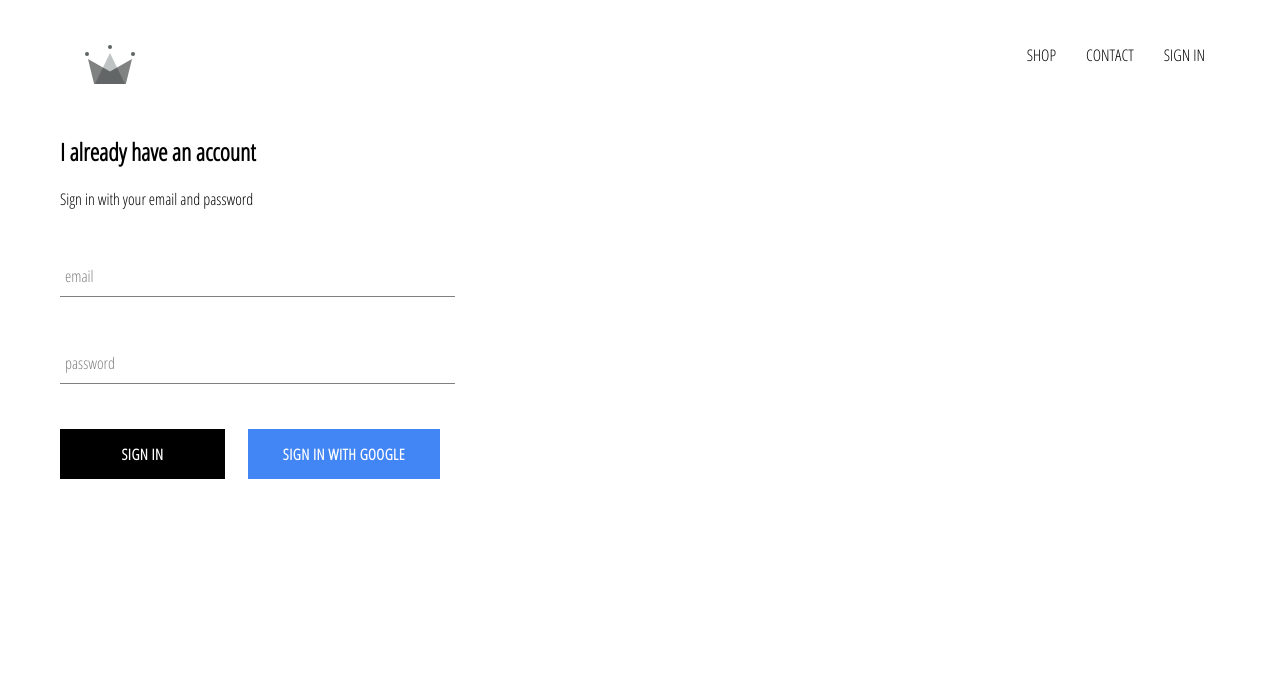
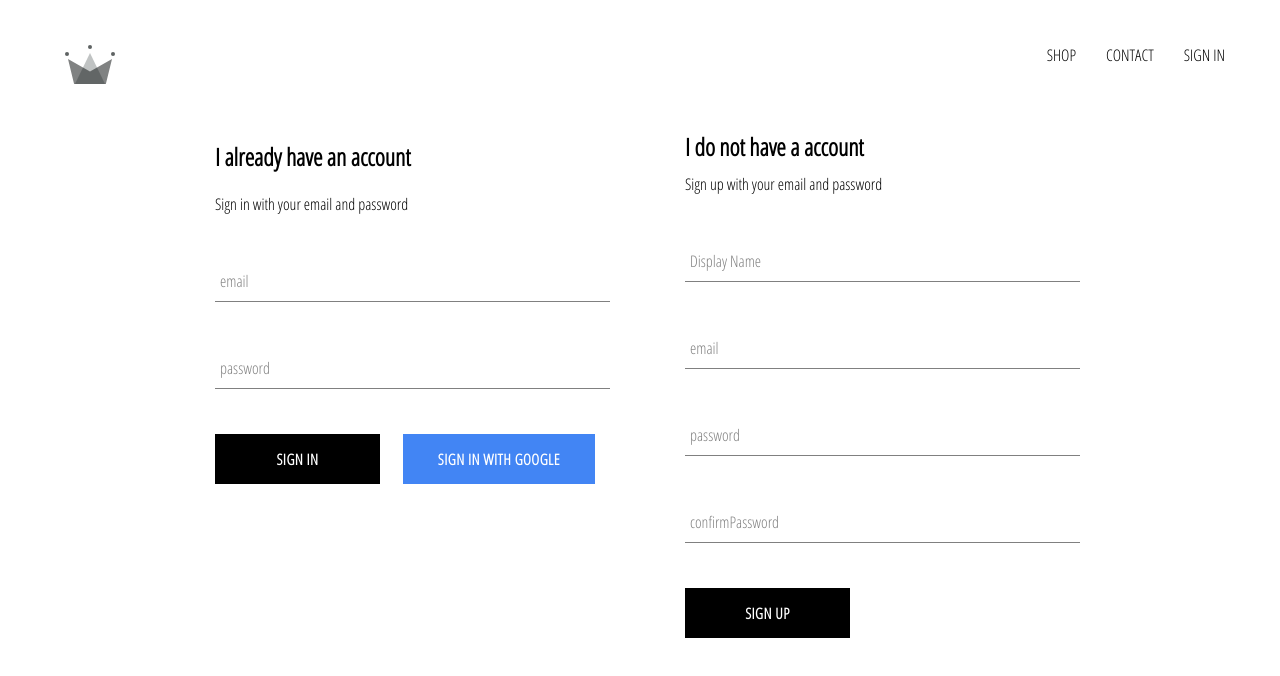
Before and after one commit to sunha-shin/crwn-clothing, a React (Create React App) app: page /signin in a window 1280 px wide. Shown: the top 676 px of the page. Built offline with nearby package versions, Linux system fonts and the light colour scheme; no server answers.

Commit message:
implemented firebase utils, included ability to stroe authenticated users into our firestore database

```diff
--- a/src/App.css
+++ b/src/App.css
@@ -1,9 +1,10 @@
+
 body {
     font-family: 'Open Sans Condensed';
-    padding: 20px 60px;
-}
+    padding: 20px 40px;
+  }
 
-a {
+  a {
     text-decoration: none;
     color: black;
-}
+  }
--- a/src/App.js
+++ b/src/App.js
@@ -7,7 +7,7 @@ import HomePage from './pages/homepage/homepage.component';
 import ShopPage from './pages/shop/shop.component';
 import SignInAndSignUpPage from './pages/sign-in-and-sign-up/sign-in-and-sign-up.component';
 import Header from './components/header/header.component';
-import { auth } from './firebase/firebase.utils';
+import { auth, createUserProfileDocument } from './firebase/firebase.utils';
 
 class App extends React.Component {
   constructor() {
@@ -21,10 +21,23 @@ class App extends React.Component {
   unsubscribeFromAuth = null;
 
   componentDidMount() {
-    this.unsubscribeFromAuth = auth.onAuthStateChanged(user => {
-      this.setState({ currentUser: user});
-      console.log(user);
-    })
+    this.unsubscribeFromAuth = auth.onAuthStateChanged(async userAuth => {
+      if (userAuth) {
+        const userRef = await createUserProfileDocument(userAuth);
+        userRef.onSnapshot(snapShot => {
+          this.setState({
+            currentUser: {
+              id:snapShot.id,
+              ...snapShot.data()
+            }
+          });
+
+
+        });
+
+      }
+      this.setState({currentUser: userAuth});
+    });
   }
 
   componentWillUnmount() {
--- /dev/null
+++ b/src/components/sign-up/sign-up.component.js
@@ -0,0 +1,100 @@
+import React from 'react';
+
+import FormInput from '../form-input/form-input.component';
+import CustomButtom from '../custom-button/custom-button.component';
+
+import { auth, createUserProfileDocument } from '../../firebase/firebase.utils';
+
+import './sign-up.styles.scss';
+
+class SignUp extends React.Component {
+    constructor(){
+        super();
+
+
+    this.state = {
+        displayName: '',
+        email: '',
+        password: '',
+        confirmPassword: ''
+        }
+    }
+
+    handleSubmit = async event => {
+        event.prevendDefault();
+        const {displayName, email, password, confirmPassword} =this.state;
+
+        if(password !== confirmPassword){
+            alert("Passwords don't match");
+            return;
+        }
+        try {
+            const { user } = await auth.createUserWithEmailAndPassword(email, password);
+            await createUserProfileDocument(user, {displayName});
+            this.setState({
+                displayName: '',
+                email: '',
+                password: '',
+                confirmPassword: ''
+                });
+        }catch (error) {
+            console.error(error);
+        }
+    };
+
+    handleChange = event => {
+        const { name, value} = event.target;
+        this.setState({[name]:value});
+    };
+
+    render() {
+        const {displayName, email, password, confirmPassword} =this.state;
+        return(
+            <div className='sign-up'>
+                <h2 className='title'>
+                    I do not have a account
+                </h2>
+                <span>
+                    Sign up with your email and password
+                </span>
+                <form className='sign-up-form' onSubmit={this.handleSubmit}>
+                    <FormInput
+                        type='text'
+                        name='displayName'
+                        value={displayName}
+                        onChange={this.handleChange}
+                        label='Display Name'
+                        requried
+                    />
+                    <FormInput
+                        type='email'
+                        name='email'
+                        value={email}
+                        onChange={this.handleChange}
+                        label='email'
+                        requried
+                    />
+                    <FormInput
+                        type='password'
+                        name='password'
+                        value={password}
+                        onChange={this.handleChange}
+                        label='password'
+                        requried
+                    />
+                    <FormInput
+                        type='password'
+                        name='confirmPassword'
+                        value={confirmPassword}
+                        onChange={this.handleChange}
+                        label='confirmPassword'
+                        requried
+                    />
+                    <CustomButtom type='submit'> SIGN UP </CustomButtom>
+                </form>
+            </div>
+        )
+    }
+}
+
+export default SignUp;
--- /dev/null
+++ b/src/components/sign-up/sign-up.styles.scss
@@ -0,0 +1,9 @@
+.sign-up {
+  display: flex;
+  flex-direction: column;
+  width: 380px;
+
+  .title {
+    margin: 10px 0;
+  }
+}
--- a/src/firebase/firebase.utils.js
+++ b/src/firebase/firebase.utils.js
@@ -12,6 +12,32 @@ const config = {
     measurementId: "G-Z5075QPD4Y"
   }
 
+export const createUserProfileDocument = async (userAuth, additionalData) => {
+  if (!userAuth) return;
+
+  const userRef = firestore.doc(`users/${userAuth.uid}`);
+  const snapShot = await userRef.get();
+
+  if(!snapShot.exists)  {
+    const { displayName, email } = userAuth;
+    const createdAt = new Date();
+
+    try {
+      await userRef.set({
+        displayName,
+        email,
+        createdAt,
+        ...additionalData
+      })
+    } catch (error) {
+      console.log('error creating user', error.message);
+    }
+  }
+  return userRef;
+
+};
+
+
 
 firebase.initializeApp(config);
 
@@ -21,3 +47,5 @@ export const firestore = firebase.firestore();
 const provider = new firebase.auth.GoogleAuthProvider();
 provider.setCustomParameters({ prompt:'select_account' });
 export const signInWithGoogle = () => auth.signInWithPopup(provider);
+
+export default firebase;
--- a/src/pages/sign-in-and-sign-up/sign-in-and-sign-up.component.js
+++ b/src/pages/sign-in-and-sign-up/sign-in-and-sign-up.component.js
@@ -1,10 +1,15 @@
 import React from 'react';
+
 import SignIn from '../../components/sign-in/sign-in.component';
+import SignUp from '../../components/sign-up/sign-up.component';
+
+import './sign-in-and-sign-up.styles.scss';
 
 const SignInAndSignUpPage = () => (
-    <div className='sign-in-and-sign-up'>
-        <SignIn/>
-    </div>
+  <div className='sign-in-and-sign-up'>
+    <SignIn />
+    <SignUp />
+  </div>
 );
 
 export default SignInAndSignUpPage;
--- a/src/pages/sign-in-and-sign-up/sign-in-and-sign-up.styles.scss
+++ b/src/pages/sign-in-and-sign-up/sign-in-and-sign-up.styles.scss
@@ -0,0 +1,6 @@
+.sign-in-and-sign-up {
+  width: 850px;
+  display: flex;
+  justify-content: space-between;
+  margin: 30px auto;
+}
```
